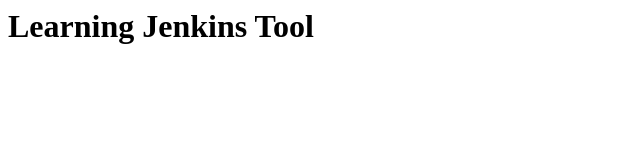
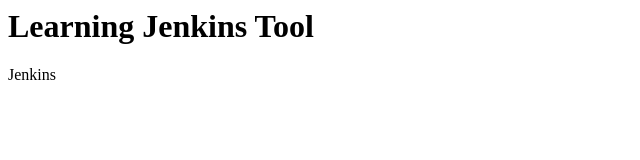
Before and after one commit to Sndepp/1st-jenkins, a plain HTML site: page index.html in a window 1280 px wide. Shown: the full height of the page, 0-640 px from the left. Drawn offline with Linux system fonts and the light colour scheme.

Commit message:
html added

```diff
--- a/index.html
+++ b/index.html
@@ -1 +1,2 @@
 <h1> Learning Jenkins Tool </h1>
+<t1> Jenkins </t1>
```
